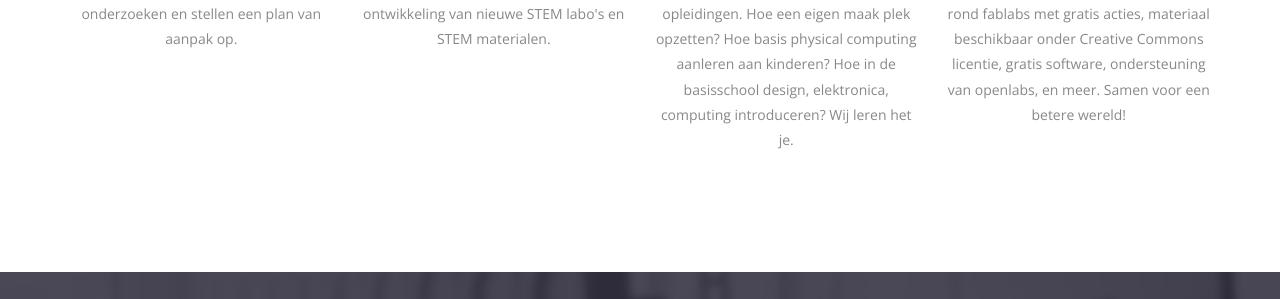
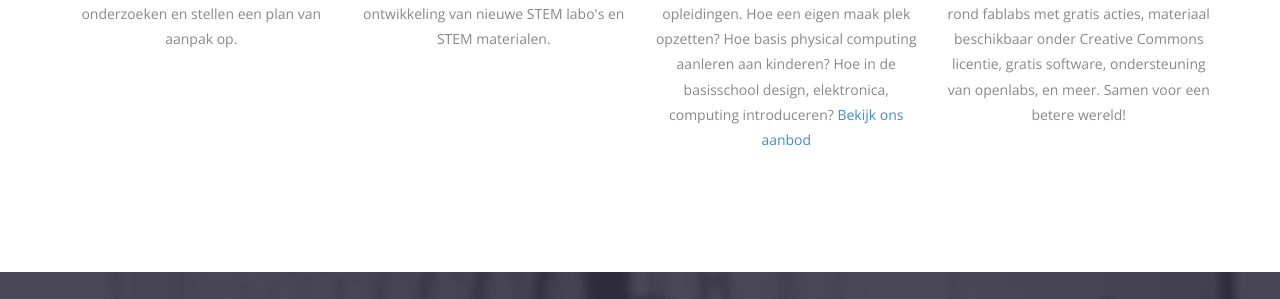
Before and after one commit to IngegnoMakerSpace/IngegnoMakerSpace.github.io, a Jekyll site: the page built from index.html, in a window 1280 px wide and 900 px high, scrolled down 2966 px. Shown: the part 281-580 px from the top of the window. Built offline with Jekyll 4.4.1, drawn with Linux system fonts in a browser that asks for light colours; nearby versions of some CDN libraries; some web fonts are replaced; some of the changed text lies outside the part shown.

Commit message:
bugfixes and add course page

```diff
--- a/_includes/header.html
+++ b/_includes/header.html
@@ -14,14 +14,14 @@
             <span class="icon-bar"></span>
             <span class="icon-bar"></span>
             </button>
-            <a class="navbar-brand" href="index.html">
+            <a class="navbar-brand" href="{{ site.baseurl }}/index.html">
               <img src="{{ site.baseurl }}/img/logo_website_ingegno.png" alt="Logo">
             </a>
           </div>
             <!-- Collect the nav links, forms, and other content for toggling -->
             <div class="collapse navbar-collapse" id="bs-example-navbar-collapse-1">
               <ul class="nav navbar-nav navbar-right">
-                <li><a href="{{ site.baseurl }}/">Start</a></li>
+                <!--li><a href="{{ site.baseurl }}/">Start</a></li-->
                 <li><a href="{{ site.baseurl }}/work">Realisaties</a></li>
                 <!--li><a href="{{ site.baseurl }}/blog">Blog</a></li-->
                 <li><a href="{{ site.baseurl }}/#service">Diensten</a></li>
--- a/index.html
+++ b/index.html
@@ -112,9 +112,9 @@ permalink: /
       </div>
       <div class="col-sm-6 col-md-3">
         <div class="service-item">
-          <i class="ion-planet"></i>
+          <a href="{{ site.baseurl }}/opleiding"><i class="ion-planet"></i></a>
           <h4>Opleiding</h4>
-          <p>We ontwikkelen opleidingen, en geven opleidingen. Hoe een eigen maak plek opzetten? Hoe basis physical computing aanleren aan kinderen? Hoe in de basisschool design, elektronica, computing introduceren? Wij leren het je.</p>
+          <p>We ontwikkelen opleidingen, en geven opleidingen. Hoe een eigen maak plek opzetten? Hoe basis physical computing aanleren aan kinderen? Hoe in de basisschool design, elektronica, computing introduceren? <a href="{{ site.baseurl }}/opleiding">Bekijk ons aanbod</a></p>
         </div>
       </div>
       <div class="col-sm-6 col-md-3">
```
Also changed, not shown: _layouts/content.html (added, +39 -0 lines), opleiding.md (added, +30 -0 lines).
